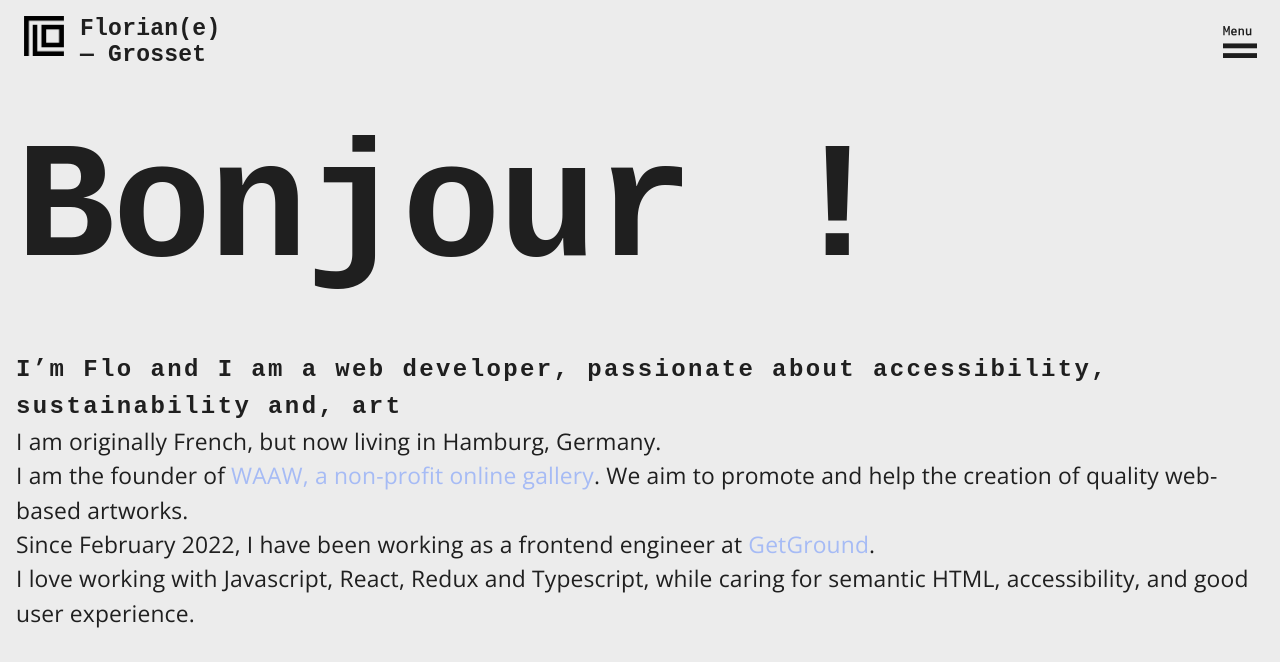
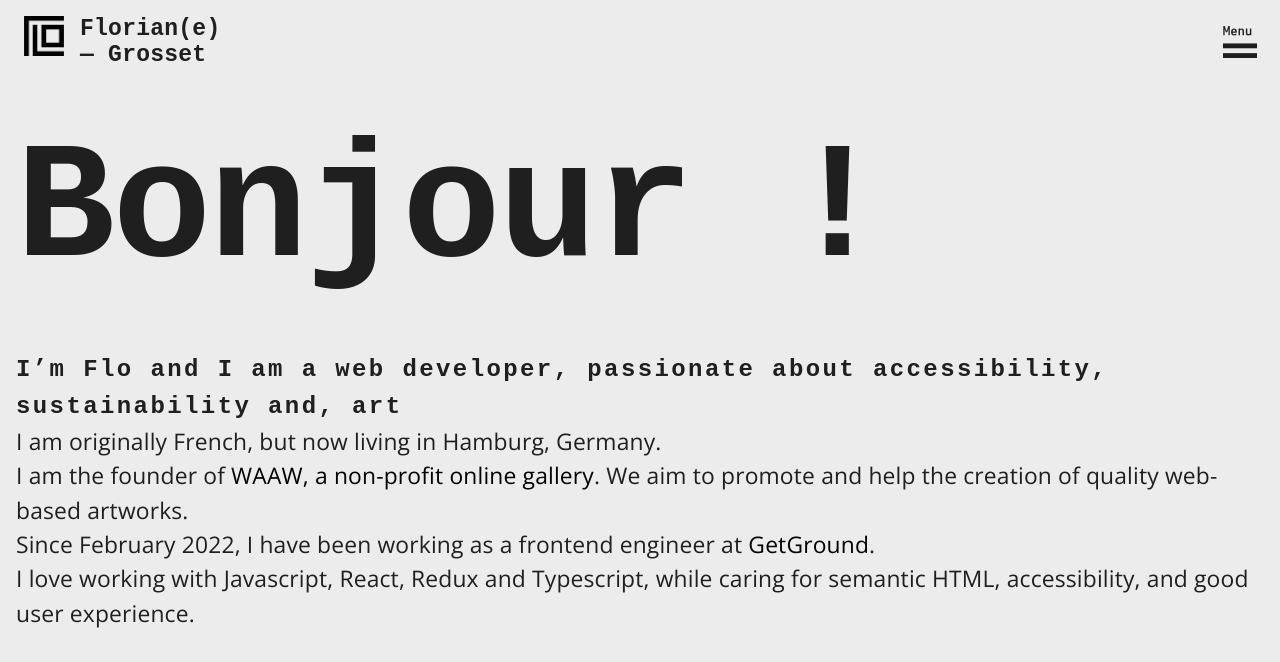
Before and after one commit to grosset-floriane/floriangegrosset-client, a React (Create React App) app: page / in a window 1280 px wide. Shown: the top 662 px of the page. Built offline with nearby package versions, Linux system fonts and the light colour scheme; a web font is replaced by a local one.

Commit message:
add external link component

```diff
--- a/src/component-pages/About/index.tsx
+++ b/src/component-pages/About/index.tsx
@@ -1,5 +1,6 @@
 import React from 'react'
-import {Typography, Link} from '@mui/material'
+import { Typography, Link } from '@mui/material'
+import ExternalLink from 'components/ExternalLink'
 
 const About = () => {
 	return (
@@ -17,18 +18,18 @@ const About = () => {
 
 			<Typography>
 				I am the founder of{' '}
-				<Link href="https://waawgallery.com" target="_blank">
+				<ExternalLink href="https://waawgallery.com">
 					WAAW, a non-profit online gallery
-				</Link>
+				</ExternalLink>
 				. We aim to promote and help the creation of quality web-based
 				artworks.
 			</Typography>
 			<Typography>
 				Since February 2022, I have been working as a frontend engineer
 				at{' '}
-				<Link href="https://getground.co.uk" target="_blank">
+				<ExternalLink href="https://getground.co.uk">
 					GetGround
-				</Link>
+				</ExternalLink>
 				.
 			</Typography>
 			<Typography>
--- /dev/null
+++ b/src/components/ExternalLink/index.tsx
@@ -0,0 +1,33 @@
+import React from 'react'
+import { Link, styled } from '@mui/material'
+
+// Replace colors by theme colors
+const StyledLink = styled(Link, {})({
+    color: "black",
+    fontWeight: 500,
+    '&:hover': {
+        textDecoration: 'underline',
+    },
+    '&:focus-visible': {
+        outline: 'none',
+        backgroundColor: 'black',
+        color: 'white'
+    }
+})
+
+interface Props {
+    href: string
+    children: string
+}
+
+const ExternalLink = ({ href, children }: Props) => {
+
+    return (
+        <StyledLink href={href} target="_BLANK">
+            {children}
+            {/* Add external icon here */}
+        </StyledLink>
+    )
+}
+
+export default ExternalLink
```
